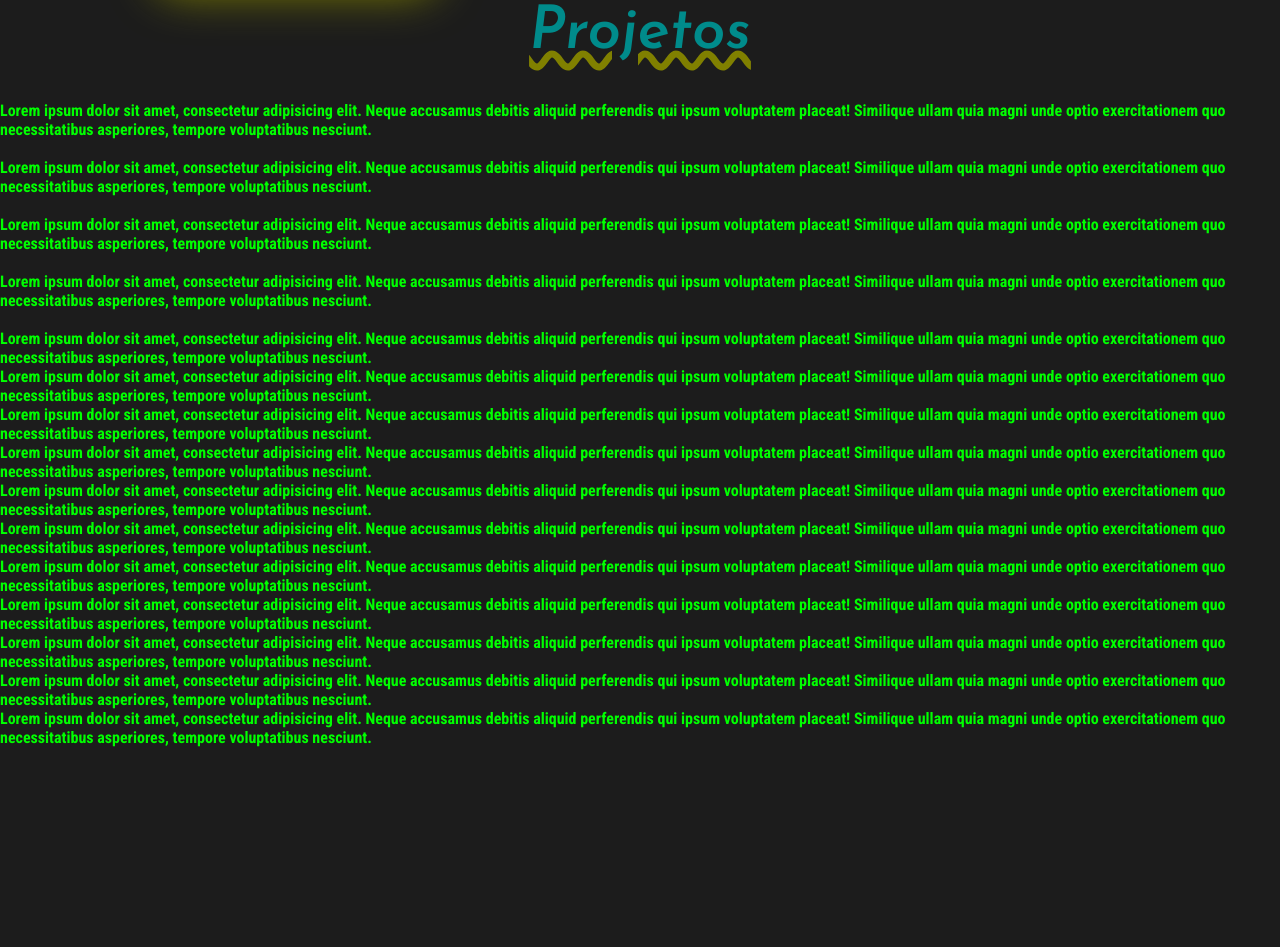
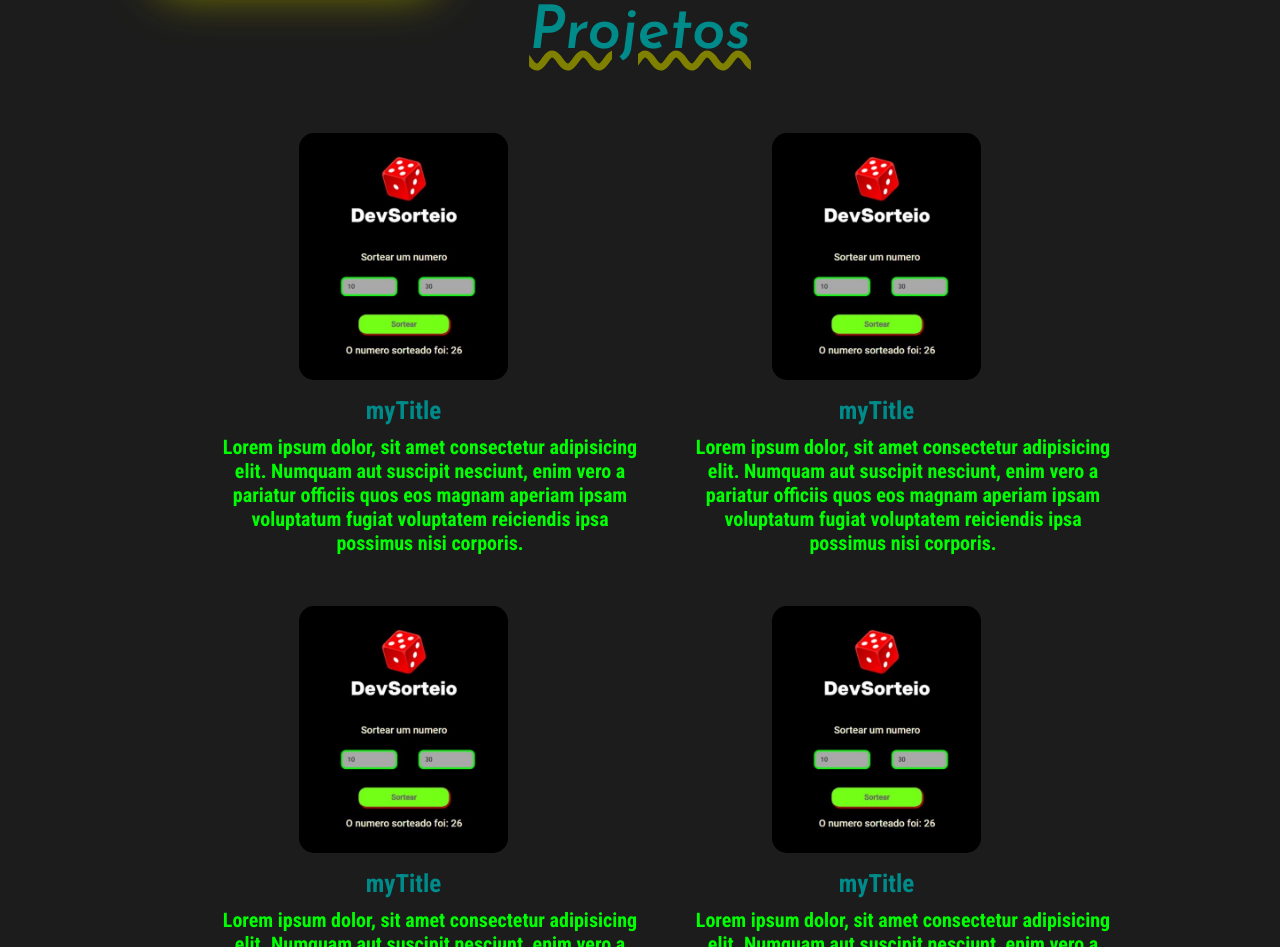
Before and after one commit to devjunior30/Portifolio, a plain HTML site: page index.html in a window 1280 px wide. Shown: the part 840-1787 px from the top of the page. Before the commit the page ends 1587 px from the top, so only its background shows below. Drawn offline with Linux system fonts and the light colour scheme.

Commit message:
continuação na estilização da pagina, concerto de erros e incrementação de novas divs.

```diff
--- a/index.html
+++ b/index.html
@@ -40,10 +40,15 @@
 
         <p class="myBiography">Front-end developer tenho experiência na criação de aplicações web.
 
-            Experiência e conhecimento em HTML, CSS e JavaScript. Estou constantemente criando aplicações web com essas tecnologias e além do desenvolvimento profissional procuro me desenvolver no âmbito pessoal buscando sempre mais conhecimento. Criando interface flexíveis e responsiva com media query. Competência com html sendo códigos limpos e organizados, css contendo CSS Grind e flexbox, já com JavaScript contendo controladores de fluxo (if else)
+            Experiência e conhecimento em HTML, CSS e JavaScript. Estou constantemente criando aplicações web com essas
+            tecnologias e além do desenvolvimento profissional procuro me desenvolver no âmbito pessoal buscando sempre
+            mais conhecimento. Criando interface flexíveis e responsiva com media query. Competência com html sendo
+            códigos limpos e organizados, css contendo CSS Grind e flexbox, já com JavaScript contendo controladores de
+            fluxo (if else)
 
-           Atualmente estou trabalhando como freelancer desenvolvendo aplicações com as tecnologias citadas acima.</p> <!-- SOBRE A AREA DA PROGRAMAÇÃO -->
-<!--
+            Atualmente estou trabalhando como freelancer desenvolvendo aplicações com as tecnologias citadas acima.</p>
+        <!-- SOBRE A AREA DA PROGRAMAÇÃO -->
+        <!--
         <div id="skills">
             <h1>Habilidades</h1>
 
@@ -59,75 +64,90 @@
     <main>
         <h1 class="projects">Projetos</h1>
 
-        <img src="" alt="">
+        <div id="projectsTexts"> <!-- projeto e textos -->
 
-        <p>Lorem ipsum dolor sit amet, consectetur adipisicing elit. Neque accusamus debitis aliquid perferendis qui
-            ipsum voluptatem placeat! Similique ullam quia magni unde optio exercitationem quo necessitatibus
-            asperiores, tempore voluptatibus nesciunt.</p>
 
-        <img src="" alt="">
+            <div>
+                <img class="myProject" src="/assets/conversorImg.jpeg" alt="">
+                <h3>myTitle</h3>
+                <p class="myTexts">Lorem ipsum dolor, sit amet consectetur adipisicing elit. Numquam aut suscipit
+                    nesciunt, enim vero a pariatur officiis quos eos magnam aperiam ipsam voluptatum fugiat voluptatem
+                    reiciendis ipsa possimus nisi corporis.</p>
+            </div>
+            <div>
+                <img class="myProject" src="/assets/conversorImg.jpeg" alt="">
+                <h3>myTitle</h3>
+                <p class="myTexts">Lorem ipsum dolor, sit amet consectetur adipisicing elit. Numquam aut suscipit
+                    nesciunt, enim vero a pariatur officiis quos eos magnam aperiam ipsam voluptatum fugiat voluptatem
+                    reiciendis ipsa possimus nisi corporis.</p>
+            </div>
 
-        <p>Lorem ipsum dolor sit amet, consectetur adipisicing elit. Neque accusamus debitis aliquid perferendis qui
-            ipsum voluptatem placeat! Similique ullam quia magni unde optio exercitationem quo necessitatibus
-            asperiores, tempore voluptatibus nesciunt.</p>
+            <div>
+                <img class="myProject" src="/assets/conversorImg.jpeg" alt="">
+                <h3>myTitle</h3>
+                <p class="myTexts">Lorem ipsum dolor, sit amet consectetur adipisicing elit. Numquam aut suscipit
+                    nesciunt, enim vero a pariatur officiis quos eos magnam aperiam ipsam voluptatum fugiat voluptatem
+                    reiciendis ipsa possimus nisi corporis.</p>
+                </p>
+            </div>
 
-        <img src="" alt="">
+            <div>
+                <img class="myProject" src="/assets/conversorImg.jpeg" alt="">
+                <h3>myTitle</h3>
+                <p class="myTexts">Lorem ipsum dolor, sit amet consectetur adipisicing elit. Numquam aut suscipit
+                    nesciunt, enim vero a pariatur officiis quos eos magnam aperiam ipsam voluptatum fugiat voluptatem
+                    reiciendis ipsa possimus nisi corporis.</p>
+                </p>
+            </div>
 
-        <p>Lorem ipsum dolor sit amet, consectetur adipisicing elit. Neque accusamus debitis aliquid perferendis qui
-            ipsum voluptatem placeat! Similique ullam quia magni unde optio exercitationem quo necessitatibus
-            asperiores, tempore voluptatibus nesciunt.</p>
+            <div>
+                <img class="myProject" src="/assets/conversorImg.jpeg" alt="">
+                <h3>myTitle</h3>
+                <p class="myTexts">Lorem ipsum dolor, sit amet consectetur adipisicing elit. Numquam aut suscipit
+                    nesciunt, enim vero a pariatur officiis quos eos magnam aperiam ipsam voluptatum fugiat voluptatem
+                    reiciendis ipsa possimus nisi corporis.</p>
 
-        <img src="" alt="">
+            </div>
 
-        <p>Lorem ipsum dolor sit amet, consectetur adipisicing elit. Neque accusamus debitis aliquid perferendis qui
-            ipsum voluptatem placeat! Similique ullam quia magni unde optio exercitationem quo necessitatibus
-            asperiores, tempore voluptatibus nesciunt.</p>
+            <div>
+                <img class="myProject" src="/assets/conversorImg.jpeg" alt="">
+                <h3>myTitle</h3>
+                <p class="myTexts">Lorem ipsum dolor, sit amet consectetur adipisicing elit. Numquam aut suscipit
+                    nesciunt, enim vero a pariatur officiis quos eos magnam aperiam ipsam voluptatum fugiat voluptatem
+                    reiciendis ipsa possimus nisi corporis.</p>
 
-        <img src="" alt="">
+            </div>
 
-        <p>Lorem ipsum dolor sit amet, consectetur adipisicing elit. Neque accusamus debitis aliquid perferendis qui
-            ipsum voluptatem placeat! Similique ullam quia magni unde optio exercitationem quo necessitatibus
-            asperiores, tempore voluptatibus nesciunt.</p>
+            <div>
+                <img class="myProject" src="/assets/conversorImg.jpeg" alt="">
+                <h3>myTitle</h3>
+                <p class="myTexts">Lorem ipsum dolor, sit amet consectetur adipisicing elit. Numquam aut suscipit
+                    nesciunt, enim vero a pariatur officiis quos eos magnam aperiam ipsam voluptatum fugiat voluptatem
+                    reiciendis ipsa possimus nisi corporis.</p>
 
-        <p>Lorem ipsum dolor sit amet, consectetur adipisicing elit. Neque accusamus debitis aliquid perferendis qui
-            ipsum voluptatem placeat! Similique ullam quia magni unde optio exercitationem quo necessitatibus
-            asperiores, tempore voluptatibus nesciunt.</p>
+            </div>
 
-        <p>Lorem ipsum dolor sit amet, consectetur adipisicing elit. Neque accusamus debitis aliquid perferendis qui
-            ipsum voluptatem placeat! Similique ullam quia magni unde optio exercitationem quo necessitatibus
-            asperiores, tempore voluptatibus nesciunt.</p>
+            <div>
+                <img class="myProject" src="/assets/conversorImg.jpeg" alt="">
+                <h3>myTitle</h3>
+                <p class="myTexts">Lorem ipsum dolor, sit amet consectetur adipisicing elit. Numquam aut suscipit
+                    nesciunt, enim vero a pariatur officiis quos eos magnam aperiam ipsam voluptatum fugiat voluptatem
+                    reiciendis ipsa possimus nisi corporis.</p>
 
-        <p>Lorem ipsum dolor sit amet, consectetur adipisicing elit. Neque accusamus debitis aliquid perferendis qui
-            ipsum voluptatem placeat! Similique ullam quia magni unde optio exercitationem quo necessitatibus
-            asperiores, tempore voluptatibus nesciunt.</p>
+            </div>
 
-        <p>Lorem ipsum dolor sit amet, consectetur adipisicing elit. Neque accusamus debitis aliquid perferendis qui
-            ipsum voluptatem placeat! Similique ullam quia magni unde optio exercitationem quo necessitatibus
-            asperiores, tempore voluptatibus nesciunt.</p>
+            <div>
+                <img class="myProject" src="/assets/conversorImg.jpeg" alt="">
+                <h3>myTitle</h3>
+                <p class="myTexts">Lorem ipsum dolor, sit amet consectetur adipisicing elit. Numquam aut suscipit
+                    nesciunt, enim vero a pariatur officiis quos eos magnam aperiam ipsam voluptatum fugiat voluptatem
+                    reiciendis ipsa possimus nisi corporis.</p>
 
-        <p>Lorem ipsum dolor sit amet, consectetur adipisicing elit. Neque accusamus debitis aliquid perferendis qui
-            ipsum voluptatem placeat! Similique ullam quia magni unde optio exercitationem quo necessitatibus
-            asperiores, tempore voluptatibus nesciunt.</p>
-
-        <p>Lorem ipsum dolor sit amet, consectetur adipisicing elit. Neque accusamus debitis aliquid perferendis qui
-            ipsum voluptatem placeat! Similique ullam quia magni unde optio exercitationem quo necessitatibus
-            asperiores, tempore voluptatibus nesciunt.</p>
-        <p>Lorem ipsum dolor sit amet, consectetur adipisicing elit. Neque accusamus debitis aliquid perferendis qui
-            ipsum voluptatem placeat! Similique ullam quia magni unde optio exercitationem quo necessitatibus
-            asperiores, tempore voluptatibus nesciunt.</p>
-        <p>Lorem ipsum dolor sit amet, consectetur adipisicing elit. Neque accusamus debitis aliquid perferendis qui
-            ipsum voluptatem placeat! Similique ullam quia magni unde optio exercitationem quo necessitatibus
-            asperiores, tempore voluptatibus nesciunt.</p>
-        <p>Lorem ipsum dolor sit amet, consectetur adipisicing elit. Neque accusamus debitis aliquid perferendis qui
-            ipsum voluptatem placeat! Similique ullam quia magni unde optio exercitationem quo necessitatibus
-            asperiores, tempore voluptatibus nesciunt.</p>
-
-        <p>Lorem ipsum dolor sit amet, consectetur adipisicing elit. Neque accusamus debitis aliquid perferendis qui
-            ipsum voluptatem placeat! Similique ullam quia magni unde optio exercitationem quo necessitatibus
-            asperiores, tempore voluptatibus nesciunt.</p>
+            </div>
 
 
 
+        </div> <!-- projeto e textos -->
     </main>
 
 
--- a/style.css
+++ b/style.css
@@ -193,3 +193,44 @@ li::before {
     text-decoration: 7px underline wavy olive;
     color: #008B8B;
 }
+
+#projectsTexts {
+    display: flex;
+    width: 90%;
+    flex-wrap: wrap;
+    justify-content: center;
+    margin-left: auto;
+    margin-right: auto;
+    padding-bottom: 70px;
+}
+
+#projects, div {
+    display: block;
+}
+
+h3 {
+    color: #008B8B;
+    text-align: center;
+    font-size: 25px;
+    margin-bottom: 10px;
+}
+
+.myProject {
+    width: 209px;
+    border-radius: 15px;
+    cursor: pointer;
+    margin: 51px auto 16px auto;
+    display: block;
+}
+
+.myProject:hover {
+    width: 215px;
+    border-radius: 30px;
+}
+
+.myTexts {
+    width: 21em;
+    text-align: center;
+    font-size: 20px;
+    margin-left: 53px;
+}
```
Also changed, not shown: assets/conversorImg.jpeg (renamed from assets/Cópia de 26e43cc9-3475-44df-900d-fc72b44c98ed.jpeg).
